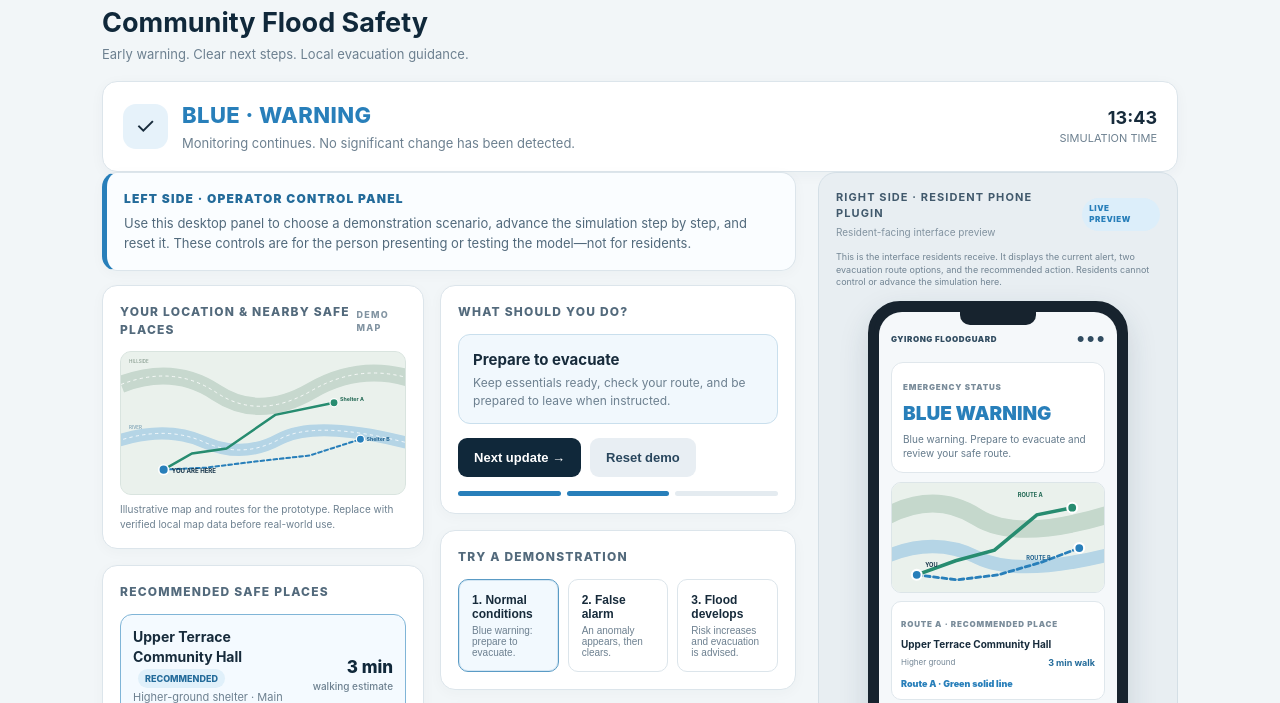
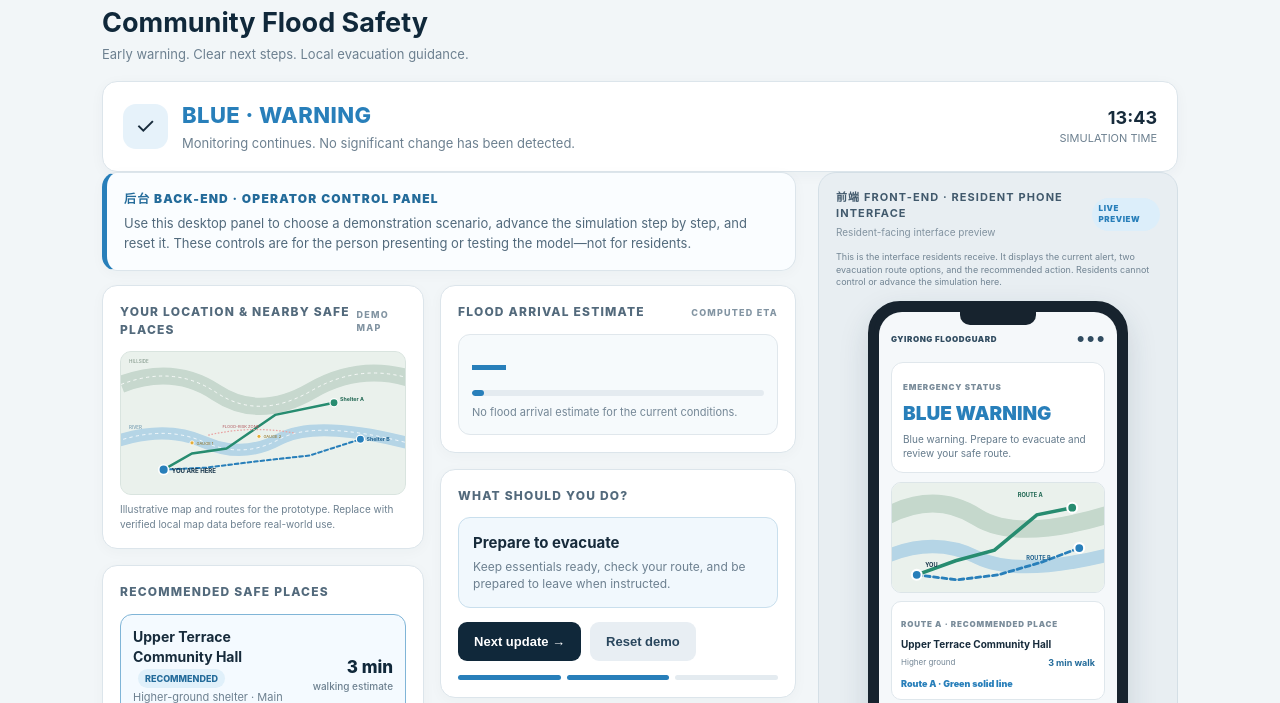
Before and after one commit to a-mosquito-bot/gyirong-floodguard, a plain HTML site: page index.html in a window 1280 px wide. Both pictures are taken after a click on the button "Next update →". Shown: the part 67-770 px from the top of the page. Drawn offline with Linux system fonts and the light colour scheme.

Commit message:
Add flood arrival estimate feature and update interface labels for clarity

```diff
--- a/index.html
+++ b/index.html
@@ -49,6 +49,17 @@
 .phone-caption{font-size:9px;color:#718493;line-height:1.4;margin:11px 3px 0}
 @media(max-width:1080px){.workspace{grid-template-columns:minmax(0,1fr) 300px}.phone-frame{width:245px}}
 @media(max-width:850px){.workspace{grid-template-columns:1fr}.phone-area{position:static;max-width:360px;margin:0 auto;width:100%}.phone-frame{width:260px}}
+.phone-eta{background:#fff;border:1px solid #e0e7ec;border-radius:12px;padding:11px;margin-top:8px}
+.phone-eta small{font-size:8px;font-weight:900;letter-spacing:.1em;color:#7b8d9b}
+.eta-value{display:block;font-size:24px;font-weight:950;margin-top:4px;color:#287fba;line-height:1}
+.eta-value.yellow{color:#b47b0b}.eta-value.red{color:#c43b45}
+.eta-bar{height:6px;border-radius:9px;background:#e4ebf0;margin-top:8px;overflow:hidden}
+.eta-fill{display:block;height:100%;border-radius:9px;background:#287fba;transition:width .3s}
+.eta-fill.yellow{background:#e5ad36}.eta-fill.red{background:#d94d55}
+.op-eta{background:#f6fafc;border:1px solid #e0e7ec;border-radius:12px;padding:13px}
+.op-eta-value{display:block;font-size:34px;font-weight:950;color:#287fba;line-height:1}
+.op-eta-value.yellow{color:#b47b0b}.op-eta-value.red{color:#c43b45}
+.op-eta-note{font-size:11px;color:#748796;margin:9px 0 0}
 
 </style>
 </head>
@@ -64,7 +75,7 @@
 <div class="workspace">
  <div class="desktop-area">
  <section class="panel operator-intro" style="margin-bottom:14px;border-left:5px solid #287fba;background:#fafdff">
-  <div style="font-size:12px;font-weight:900;letter-spacing:.1em;color:#236b9a">LEFT SIDE · OPERATOR CONTROL PANEL</div>
+  <div style="font-size:12px;font-weight:900;letter-spacing:.1em;color:#236b9a">后台 BACK-END · OPERATOR CONTROL PANEL</div>
   <p style="margin:6px 0 0;font-size:13px;color:#526a7c;line-height:1.55">Use this desktop panel to choose a demonstration scenario, advance the simulation step by step, and reset it. These controls are for the person presenting or testing the model—not for residents.</p>
  </section>
  <div class="grid">
@@ -84,6 +95,10 @@
     <circle cx="525" cy="125" r="10" fill="#278c70" stroke="white" stroke-width="3"/><text x="540" y="120" font-size="13" font-weight="700" fill="#1b644f">Shelter A</text>
     <circle cx="590" cy="215" r="10" fill="#287fba" stroke="white" stroke-width="3"/><text x="605" y="220" font-size="13" font-weight="700" fill="#1c5f8d">Shelter B</text>
     <text x="20" y="28" font-size="11" fill="#738a7c">HILLSIDE</text><text x="20" y="190" font-size="11" fill="#5d8ba5">RIVER</text>
+    <path d="M215 205 Q320 180 430 200" fill="none" stroke="#e8a2a2" stroke-width="3" stroke-dasharray="4 4"/>
+    <text x="250" y="188" font-size="10" fill="#b0555b">FLOOD-RISK ZONE</text>
+    <circle cx="175" cy="224" r="5" fill="#e5ad36" stroke="#fff" stroke-width="2"/><text x="186" y="228" font-size="10" fill="#8a6a1a">GAUGE 1</text>
+    <circle cx="340" cy="208" r="5" fill="#e5ad36" stroke="#fff" stroke-width="2"/><text x="351" y="212" font-size="10" fill="#8a6a1a">GAUGE 2</text>
    </svg></div>
    <div class="map-note">Illustrative map and routes for the prototype. Replace with verified local map data before real-world use.</div>
   </section>
@@ -95,6 +110,10 @@
   </section>
  </main>
  <aside class="column">
+  <section class="panel">
+   <h2 class="panel-title">Flood arrival estimate <span style="color:#8294a2;font-size:9px">COMPUTED ETA</span></h2>
+   <div class="op-eta"><span class="op-eta-value" id="opEtaValue">—</span><div class="eta-bar"><i class="eta-fill blue" id="opEtaFill" style="width:4%"></i></div><p class="op-eta-note" id="opEtaNote">No flood arrival estimate for the current conditions.</p></div>
+  </section>
   <section class="panel">
    <h2 class="panel-title">What should you do?</h2>
    <div class="action green" id="advice"><strong>Prepare to evacuate</strong><p>Check your evacuation route, keep essential items ready, and stay alert for the next instruction.</p></div>
@@ -117,13 +136,14 @@
 </div>
  </div>
  <aside class="phone-area">
-  <div class="phone-heading"><div><b>RIGHT SIDE · RESIDENT PHONE PLUGIN</b><small>Resident-facing interface preview</small></div><span class="live-pill">LIVE PREVIEW</span></div>
+  <div class="phone-heading"><div><b>前端 FRONT-END · RESIDENT PHONE INTERFACE</b><small>Resident-facing interface preview</small></div><span class="live-pill">LIVE PREVIEW</span></div>
   <p class="phone-caption" style="width:100%;margin:0 2px 12px">This is the interface residents receive. It displays the current alert, two evacuation route options, and the recommended action. Residents cannot control or advance the simulation here.</p>
   <div class="phone-frame">
    <div class="phone-screen">
     <div class="phone-notch"></div>
     <div class="phone-top"><span>GYIRONG FLOODGUARD</span><span>● ● ●</span></div>
     <div class="phone-greeting"><small>EMERGENCY STATUS</small><div id="phoneStatus" class="phone-status blue">BLUE WARNING</div><p id="phoneSummary">Prepare to evacuate. Review your nearest safe route.</p></div>
+    <div class="phone-eta" id="phoneEta"><small>FLOOD ARRIVAL ESTIMATE</small><span class="eta-value blue" id="phoneEtaValue">—</span><div class="eta-bar"><i class="eta-fill blue" id="phoneEtaFill" style="width:4%"></i></div></div>
     <div class="phone-map">
      <svg viewBox="0 0 300 155" role="img" aria-label="Simplified evacuation map showing two routes from your location to two possible safe places">
       <rect width="300" height="155" fill="#eaf1ec"/>
@@ -153,22 +173,22 @@
 <script>
 const cases={
  normal:[
-  ["13:40","BLUE","Blue warning issued. Prepare to evacuate and review your nearest safe route.","Prepare to evacuate","Check your evacuation route, keep essential items ready, and stay alert for the next instruction.","The system is at Blue warning level. Residents should prepare to evacuate.","blue"],
-  ["13:43","BLUE","Monitoring continues. No significant change has been detected.","Prepare to evacuate","Keep essentials ready, check your route, and be prepared to leave when instructed.","The warning remains at Blue. Keep your evacuation plan ready.","blue"],
-  ["13:46","BLUE","Conditions remain stable in this demonstration.","Prepare to evacuate","Prepare essential belongings and make sure household members know the safe route.","Blue warning is active. Review the evacuation route and prepare to leave.","green"]
+  ["13:40","BLUE","Blue warning issued. Prepare to evacuate and review your nearest safe route.","Prepare to evacuate","Check your evacuation route, keep essential items ready, and stay alert for the next instruction.","The system is at Blue warning level. Residents should prepare to evacuate.","blue",null],
+  ["13:43","BLUE","Monitoring continues. No significant change has been detected.","Prepare to evacuate","Keep essentials ready, check your route, and be prepared to leave when instructed.","The warning remains at Blue. Keep your evacuation plan ready.","blue",null],
+  ["13:46","BLUE","Conditions remain stable in this demonstration.","Prepare to evacuate","Prepare essential belongings and make sure household members know the safe route.","Blue warning is active. Review the evacuation route and prepare to leave.","green",null]
  ],
  false:[
-  ["13:40","BLUE","No immediate flood warning. Prepare to evacuate.","Prepare to evacuate","Keep your phone available and follow official updates.","Blue warning is active. Prepare to evacuate.","blue"],
-  ["13:43","YELLOW","An unusual change has been detected. Stay alert and prepare in case conditions worsen.","Be prepared","Keep essentials nearby, check on family members and monitor updates. You do not need to evacuate yet in this scenario.","Water-level change is unusual, but supporting signals are not yet consistent.","yellow"],
-  ["13:46","YELLOW","The signal is being checked. Maintain readiness while monitoring continues.","Remain prepared","Stay near your current safe area and wait for the next update.","The system is checking whether the anomaly persists.","yellow"],
-  ["13:49","CANCELLED","The unusual readings have returned to normal. The warning is cancelled.","Warning cancelled","No evacuation is advised in this scenario. Continue to monitor local updates.","The anomaly has subsided and the other indicators do not support an ongoing flood threat.","blue"],
-  ["13:52","BLUE","The false alarm has cleared. Monitoring has returned to normal.","Monitor updates","No evacuation was needed in this scenario. Continue to follow official updates.","The unusual reading did not persist, so monitoring returned to the normal Blue level.","green"]
+  ["13:40","BLUE","No immediate flood warning. Prepare to evacuate.","Prepare to evacuate","Keep your phone available and follow official updates.","Blue warning is active. Prepare to evacuate.","blue",null],
+  ["13:43","YELLOW","An unusual change has been detected. Stay alert and prepare in case conditions worsen.","Be prepared","Keep essentials nearby, check on family members and monitor updates. You do not need to evacuate yet in this scenario.","Water-level change is unusual, but supporting signals are not yet consistent.","yellow",45],
+  ["13:46","YELLOW","The signal is being checked. Maintain readiness while monitoring continues.","Remain prepared","Stay near your current safe area and wait for the next update.","The system is checking whether the anomaly persists.","yellow",40],
+  ["13:49","CANCELLED","The unusual readings have returned to normal. The warning is cancelled.","Warning cancelled","No evacuation is advised in this scenario. Continue to monitor local updates.","The anomaly has subsided and the other indicators do not support an ongoing flood threat.","blue",null],
+  ["13:52","BLUE","The false alarm has cleared. Monitoring has returned to normal.","Monitor updates","No evacuation was needed in this scenario. Continue to follow official updates.","The unusual reading did not persist, so monitoring returned to the normal Blue level.","green",null]
  ],
  flood:[
-  ["13:40","BLUE","No immediate flood warning. Prepare to evacuate.","Prepare to evacuate","Keep your phone available and follow official updates.","Blue warning is active. Prepare to evacuate.","blue"],
-  ["13:43","YELLOW","Several warning signs are increasing. Prepare to move to a safe place if instructed.","Prepare to evacuate","Gather essential items, assist children and older family members, and review the recommended uphill route.","Multiple indicators are changing together. The system has raised the alert to Yellow.","yellow"],
-  ["13:46","RED","Flood danger is high. Leave the hazard area now using the recommended safe route.","EVACUATE NOW","Go to the recommended higher-ground shelter. Do not approach the river or enter floodwater. Follow local emergency personnel.","Severe and corroborating warning signals meet the simulated Red condition.","red"],
-  ["13:49","RED","The evacuation warning remains active. Continue to the designated safe place.","Continue evacuation","Stay on the recommended uphill route and follow instructions from local authorities.","The simulated danger condition remains elevated.","red"]
+  ["13:40","BLUE","No immediate flood warning. Prepare to evacuate.","Prepare to evacuate","Keep your phone available and follow official updates.","Blue warning is active. Prepare to evacuate.","blue",null],
+  ["13:43","YELLOW","Several warning signs are increasing. Prepare to move to a safe place if instructed.","Prepare to evacuate","Gather essential items, assist children and older family members, and review the recommended uphill route.","Multiple indicators are changing together. The system has raised the alert to Yellow.","yellow",30],
+  ["13:46","RED","Flood danger is high. Leave the hazard area now using the recommended safe route.","EVACUATE NOW","Go to the recommended higher-ground shelter. Do not approach the river or enter floodwater. Follow local emergency personnel.","Severe and corroborating warning signals meet the simulated Red condition.","red",12],
+  ["13:49","RED","The evacuation warning remains active. Continue to the designated safe place.","Continue evacuation","Stay on the recommended uphill route and follow instructions from local authorities.","The simulated danger condition remains elevated.","red",6]
  ]
 };
 let selected="normal",step=0;
@@ -187,6 +207,20 @@ function render(){
  $("advice").className="action "+s[6];$("advice").innerHTML="<strong>"+s[3]+"</strong><p>"+s[4]+"</p>";$("reason").textContent=s[5];
  const n=cases[selected].length;$("progress").innerHTML=Array.from({length:n},(_,i)=>`<i class="step${i<=step?" done":""}"></i>`).join("");
  $("next").disabled=step>=cases[selected].length-1;$("next").textContent=step>=cases[selected].length-1?"Scenario complete":"Next update →";
+ const eta=s[7],eb=$("phoneEta");
+ if(eta==null){
+  eb.style.display="none";
+  $("opEtaValue").textContent="—";$("opEtaValue").className="op-eta-value blue";
+  $("opEtaFill").className="eta-fill blue";$("opEtaFill").style.width="4%";
+  $("opEtaNote").textContent="No flood arrival estimate for the current conditions.";
+ }
+ else{eb.style.display="block";const sev=eta<15?"red":eta<45?"yellow":"blue",pct=Math.max(5,Math.min(100,(60-eta)/60*100));
+  $("phoneEtaValue").textContent=eta+" MIN";$("phoneEtaValue").className="eta-value "+sev;
+  $("phoneEtaFill").className="eta-fill "+sev;$("phoneEtaFill").style.width=pct+"%";
+  $("opEtaValue").textContent="~"+eta+" MIN";$("opEtaValue").className="op-eta-value "+sev;
+  $("opEtaFill").className="eta-fill "+sev;$("opEtaFill").style.width=pct+"%";
+  $("opEtaNote").textContent="Estimated flood arrival in ~"+eta+" minutes. "+(sev==="red"?"Evacuate immediately.":sev==="yellow"?"Prepare to leave.":"Continue monitoring.");
+ }
 }
 function choose(key){selected=key;step=0;document.querySelectorAll(".scenario").forEach(b=>b.classList.toggle("active",b.dataset.case===key));render()}
 document.querySelectorAll(".scenario").forEach(b=>b.onclick=()=>choose(b.dataset.case));
```
